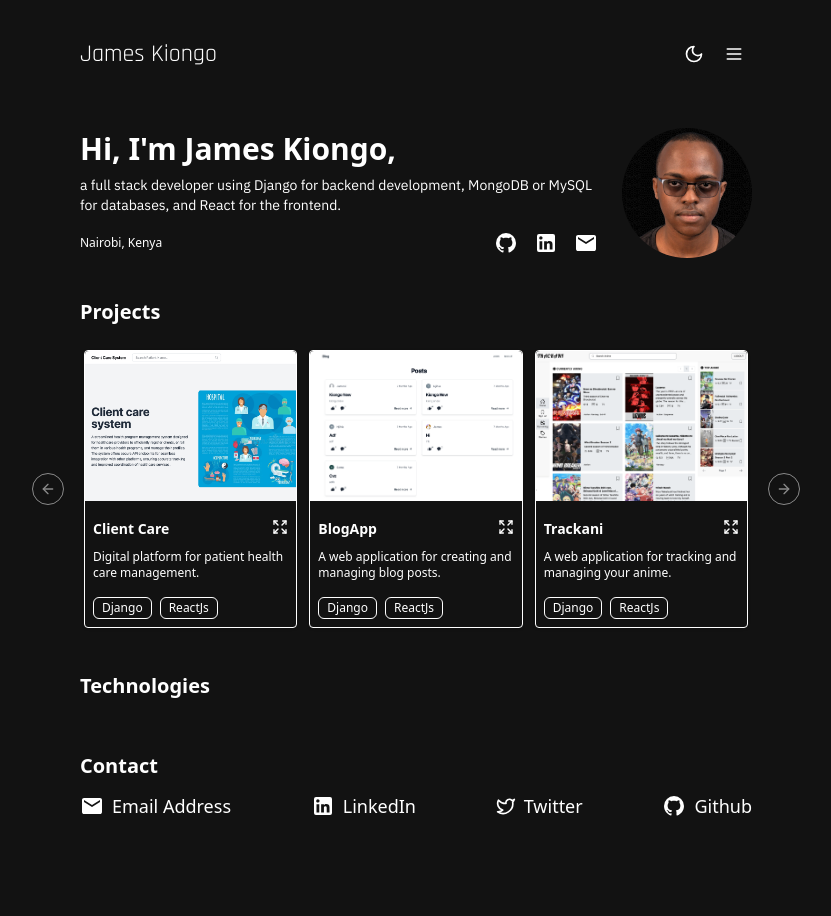
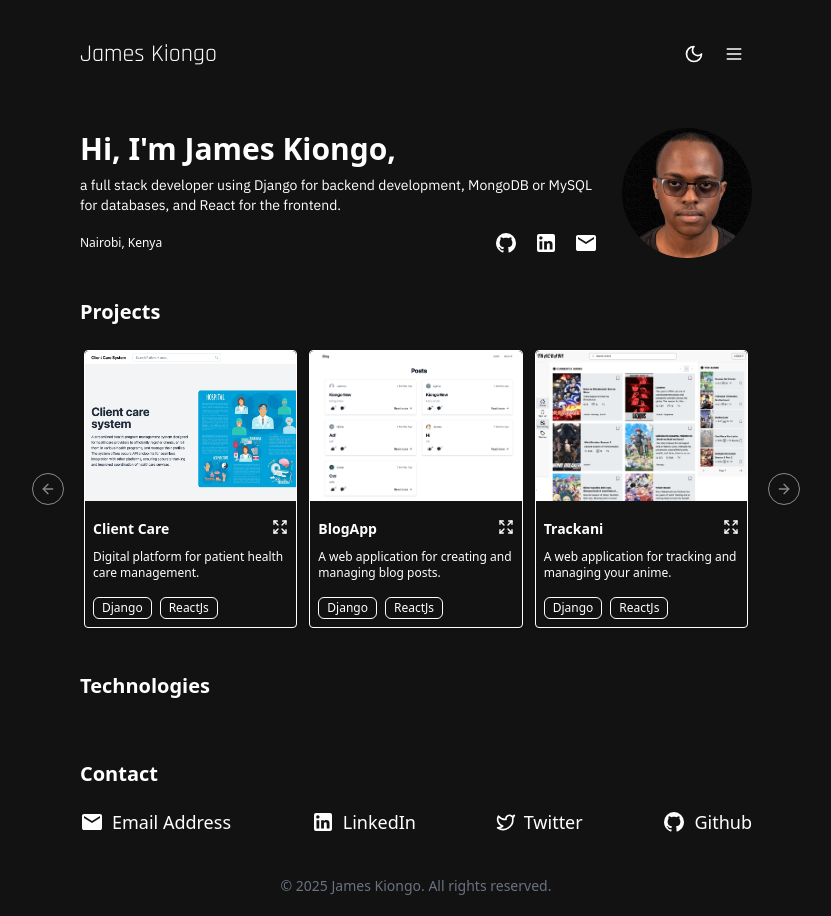
Before and after one commit to jameskiongo/portfolio-nextjs, a Next.js app: page / in a window 1280 px wide. Shown: the whole page, without its empty margins (224-1055 px from the left). Before the commit the page ends 840 px from the top, so only its background shows below. Built offline with nearby package versions, Linux system fonts and the light colour scheme.

Commit message:
added footer section

```diff
--- a/src/app/page.js
+++ b/src/app/page.js
@@ -1,4 +1,5 @@
 import ContactSection from "@/components/Contact";
+import Footer from "@/components/Footer";
 import Navbar from "@/components/Navbar";
 import ProfileSection from "@/components/Profile";
 import ProjectSection from "@/components/Projects";
@@ -11,6 +12,7 @@ export default function Home() {
       <ProjectSection />
       <TechSection />
       <ContactSection />
+      <Footer />
     </div>
   );
 }
--- a/src/components/Contact/ContactSection.jsx
+++ b/src/components/Contact/ContactSection.jsx
@@ -1,4 +1,4 @@
-import { Instagram, Twitter } from "lucide-react";
+import { Twitter } from "lucide-react";
 import { LinkedinIcon } from "../icons/LinkedinIcon";
 import { MailIcon } from "../icons/MailIcon";
 import { GithubIcon } from "../icons/GithubIcon";
@@ -6,8 +6,8 @@ import { GithubIcon } from "../icons/GithubIcon";
 export default function ContactSection() {
   return (
     <div className="mt-10">
-      <h1 className="capitalize text-xl font-bold">Contact</h1>
-      <div className="flex flex-row justify-between items-center mt-3">
+      <h1 className="capitalize text-xl font-bold pb-5">Contact</h1>
+      <div className="flex md:flex-row flex-col justify-between md:items-center items-start gap-4">
         <div className="hover:cursor-pointer hover:underline">
           <a
             href="mailto:njihiakiongo@gmail.com"
--- /dev/null
+++ b/src/components/Footer/Footer.jsx
@@ -0,0 +1,12 @@
+export default function Footer() {
+  const year = new Date().getFullYear();
+  return (
+    <div className="flex flex-col justify-center w-full h-full mt-10">
+      <div className="w-full">
+        <p className="text-sm font-extralight text-center text-gray-500">
+          {`© ${year} James Kiongo. All rights reserved.`}
+        </p>
+      </div>
+    </div>
+  );
+}
--- /dev/null
+++ b/src/components/Footer/index.js
@@ -0,0 +1,2 @@
+import Footer from "./Footer";
+export default Footer;
--- a/src/components/technologies/TechSection.jsx
+++ b/src/components/technologies/TechSection.jsx
@@ -1,8 +1,8 @@
 export default function TechSection() {
   return (
     <div className="mt-10">
-      <h1 className="capitalize text-xl font-bold">Technologies</h1>
-      <div className="flex flex-row justify-between items-center mt-3">
+      <h1 className="capitalize text-xl font-bold pb-5">Technologies</h1>
+      <div className="flex flex-row justify-between items-center">
         <div></div>
       </div>
     </div>
```
